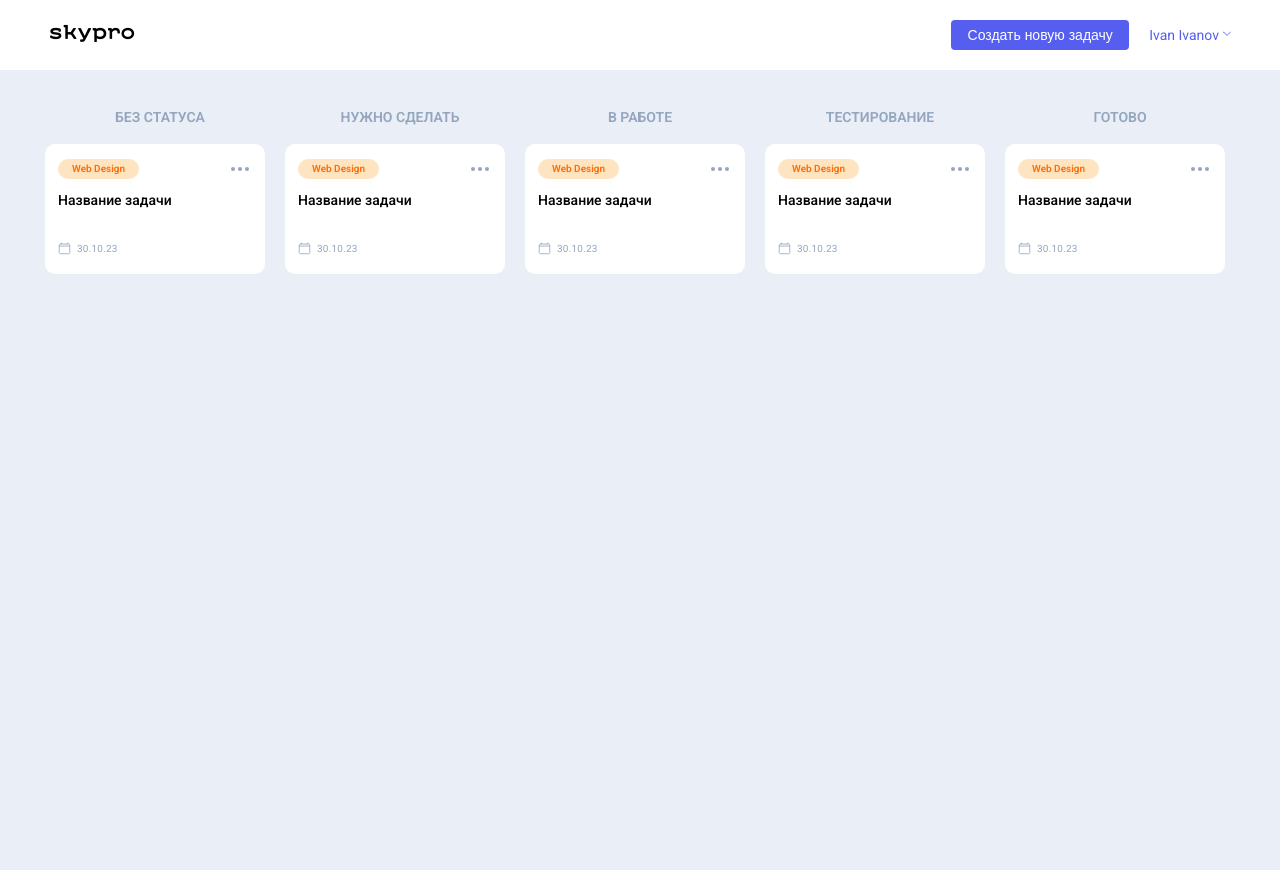
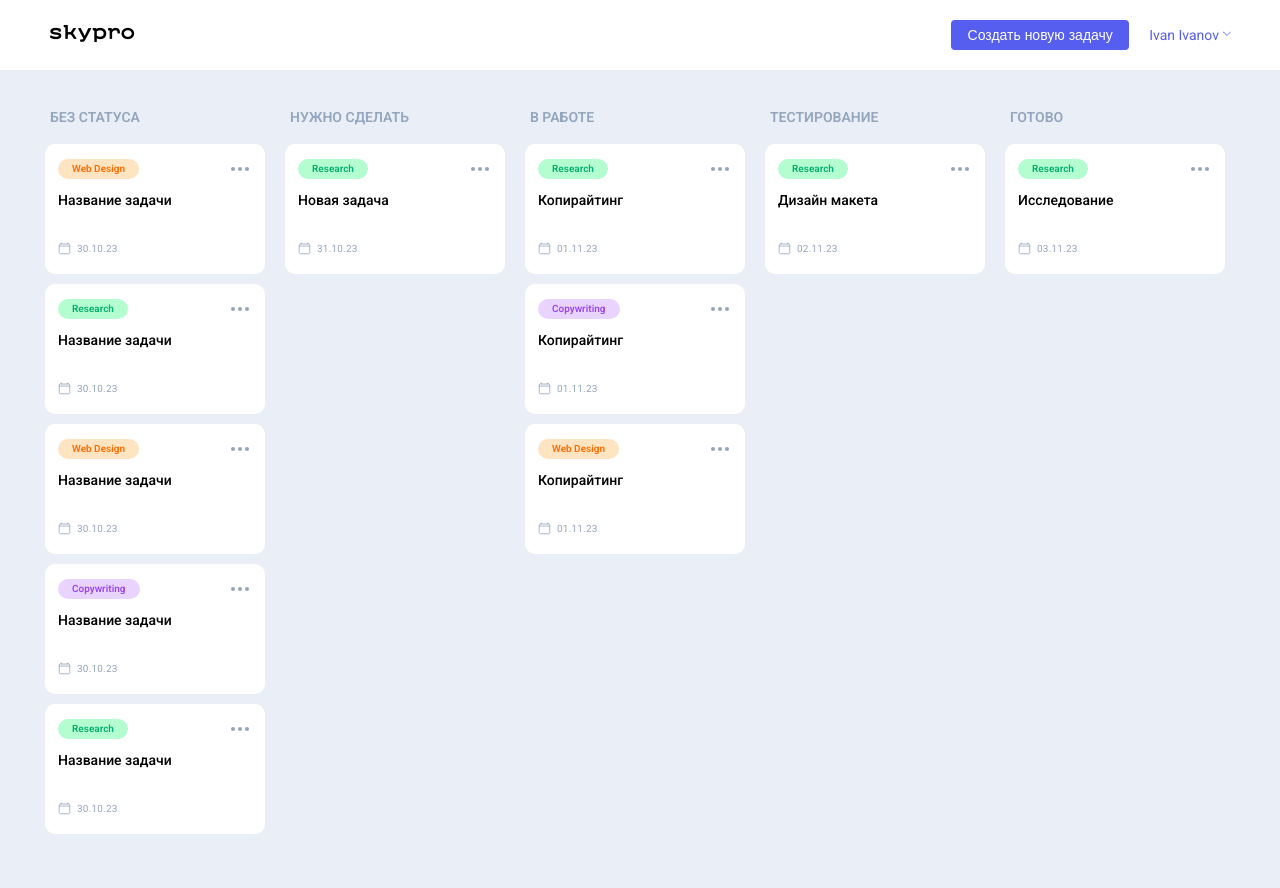
Before and after one commit to Veritas-lab/skypro-kanban, a React (Vite) app: page / in a window 1280 px wide. Built offline with nearby package versions, Linux system fonts and the light colour scheme.

Commit message:
Выполнено домашнее задание 2 с имитацией загрузки карточек

```diff
--- a/src/App.css
+++ b/src/App.css
@@ -1,46 +1,3 @@
-#root {
-  /* max-width: 1280px; */
-  margin: 0 auto;
-  /* padding: 2rem; */
-  text-align: center;
-}
-
-.logo {
-  height: 6em;
-  padding: 1.5em;
-  will-change: filter;
-  transition: filter 300ms;
-}
-.logo:hover {
-  filter: drop-shadow(0 0 2em #646cffaa);
-}
-.logo.react:hover {
-  filter: drop-shadow(0 0 2em #61dafbaa);
-}
-
-@keyframes logo-spin {
-  from {
-    transform: rotate(0deg);
-  }
-  to {
-    transform: rotate(360deg);
-  }
-}
-
-@media (prefers-reduced-motion: no-preference) {
-  a:nth-of-type(2) .logo {
-    animation: logo-spin infinite 20s linear;
-  }
-}
-
-.card {
-  padding: 2em;
-}
-
-.read-the-docs {
-  color: #888;
-}
-
 * {
   margin: 0;
   padding: 0;
@@ -130,17 +87,17 @@ body {
   display: block;
 }
 
-._orange {
+._web-design {
   background-color: #ffe4c2;
   color: #ff6d00;
 }
 
-._green {
+._research {
   background-color: #b4fdd1;
   color: #06b16e;
 }
 
-._purple {
+._copywriting {
   background-color: #e9d4ff;
   color: #9a48f1;
 }
@@ -831,10 +788,11 @@ body {
   padding: 0;
 }
 .header__pop-user-set {
-  display: none;
+  display: block;
   position: absolute;
   top: 61px;
   right: 0;
+  z-index: 10;
   width: 213px;
   height: 205px;
   border-radius: 10px;
@@ -843,7 +801,6 @@ body {
   box-shadow: 0px 10px 39px 0px rgba(26, 56, 101, 0.21);
   padding: 34px;
   text-align: center;
-  z-index: 2;
 }
 
 .main {
--- a/src/components/Card/Card.jsx
+++ b/src/components/Card/Card.jsx
@@ -1,10 +1,52 @@
-export default function Card() {
+import { useState, useEffect } from "react";
+
+export default function Card({ cardData }) {
+  const [isLoading, setIsLoading] = useState(true);
+
+  useEffect(() => {
+    // Имитация загрузки данных
+    const timer = setTimeout(() => {
+      setIsLoading(false);
+    }, 1500);
+
+    return () => clearTimeout(timer);
+  }, []);
+
+  if (isLoading) {
+    return (
+      <div className="cards__item">
+        <div
+          className="cards__card card"
+          style={{
+            display: "flex",
+            justifyContent: "center",
+            alignItems: "center",
+            height: "130px",
+          }}
+        >
+          <p
+            style={{
+              color: "#94A6BE",
+              fontSize: "14px",
+              fontWeight: "500",
+            }}
+          >
+            Данные загружаются...
+          </p>
+        </div>
+      </div>
+    );
+  }
+
+  const { topic, title, date } = cardData;
+  const themeClass = `_${topic.toLowerCase().replace(" ", "-")}`;
+
   return (
     <div className="cards__item">
       <div className="cards__card card">
         <div className="card__group">
-          <div className="card__theme _orange">
-            <p className="_orange">Web Design</p>
+          <div className={`card__theme ${themeClass}`}>
+            <p className={themeClass}>{topic}</p>
           </div>
           <a href="#popBrowse" target="_self">
             <div className="card__btn">
@@ -16,7 +58,7 @@ export default function Card() {
         </div>
         <div className="card__content">
           <a href="" target="_blank">
-            <h3 className="card__title">Название задачи</h3>
+            <h3 className="card__title">{title}</h3>
           </a>
           <div className="card__date">
             <svg
@@ -47,7 +89,7 @@ export default function Card() {
                 </clipPath>
               </defs>
             </svg>
-            <p>30.10.23</p>
+            <p>{date}</p>
           </div>
         </div>
       </div>
--- a/src/components/Column/Column.jsx
+++ b/src/components/Column/Column.jsx
@@ -1,13 +1,17 @@
 import Card from "../Card/Card.jsx";
 
-export default function Column({ title }) {
+export default function Column({ title, cards }) {
+  const filteredCards = cards.filter((card) => card.status === title);
+
   return (
     <div className="main__column column">
       <div className="column__title">
         <p>{title}</p>
       </div>
       <div className="cards">
-        <Card />
+        {filteredCards.map((card) => (
+          <Card key={card.id} cardData={card} />
+        ))}
       </div>
     </div>
   );
--- a/src/components/Header/Header.jsx
+++ b/src/components/Header/Header.jsx
@@ -1,6 +1,13 @@
-import PopUser from "../Popups/PopUser.jsx";
+import { useState } from "react";
+import PopUser from "../Popups/PopUser";
 
 export default function Header() {
+  const [isUserPopupOpen, setIsUserPopupOpen] = useState(false);
+
+  const toggleUserPopup = () => {
+    setIsUserPopupOpen(!isUserPopupOpen);
+  };
+
   return (
     <header className="header">
       <div className="container">
@@ -19,10 +26,17 @@ export default function Header() {
             <button className="header__btn-main-new _hover01" id="btnMainNew">
               <a href="#popNewCard">Создать новую задачу</a>
             </button>
-            <a href="#user-set-target" className="header__user _hover02">
+            <a
+              href="#user-set-target"
+              className="header__user _hover02"
+              onClick={(e) => {
+                e.preventDefault();
+                toggleUserPopup();
+              }}
+            >
               Ivan Ivanov
             </a>
-            <PopUser />
+            {isUserPopupOpen && <PopUser onClose={toggleUserPopup} />}
           </nav>
         </div>
       </div>
--- a/src/components/Main/Main.jsx
+++ b/src/components/Main/Main.jsx
@@ -1,4 +1,6 @@
 import Column from "../Column/Column.jsx";
+import { cardList } from "../../data";
+import { useState, useEffect } from "react";
 
 export default function Main() {
   const statuses = [
@@ -9,13 +11,44 @@ export default function Main() {
     "Готово",
   ];
 
+  const [isLoading, setIsLoading] = useState(true);
+
+  useEffect(() => {
+    const timer = setTimeout(() => {
+      setIsLoading(false);
+    }, 1000);
+
+    return () => clearTimeout(timer);
+  }, []);
+
   return (
     <main className="main">
       <div className="container">
         <div className="main__block">
-          {statuses.map((status) => (
-            <Column key={status} title={status} />
-          ))}
+          {isLoading ? (
+            <div
+              style={{
+                width: "100%",
+                height: "60vh",
+                display: "flex",
+                alignItems: "center",
+                justifyContent: "center",
+                fontSize: "24px",
+                color: "#565eef",
+                fontWeight: "600",
+              }}
+            >
+              Данные загружаются...
+            </div>
+          ) : (
+            statuses.map((status) => (
+              <Column
+                key={status}
+                title={status}
+                cards={cardList.filter((card) => card.status === status)}
+              />
+            ))
+          )}
         </div>
       </div>
     </main>
--- a/src/components/Popups/PopBrowse.jsx
+++ b/src/components/Popups/PopBrowse.jsx
@@ -8,8 +8,8 @@ export default function PopBrowse() {
           <div className="pop-browse__content">
             <div className="pop-browse__top-block">
               <h3 className="pop-browse__ttl">Название задачи</h3>
-              <div className="categories__theme theme-top _orange _active-category">
-                <p className="_orange">Web Design</p>
+              <div className="categories__theme theme-top _web-design _active-category">
+                <p className="_web-design">Web Design</p>
               </div>
             </div>
             <div className="pop-browse__status status">
@@ -54,8 +54,8 @@ export default function PopBrowse() {
             </div>
             <div className="theme-down__categories theme-down">
               <p className="categories__p subttl">Категория</p>
-              <div className="categories__theme _orange _active-category">
-                <p className="_orange">Web Design</p>
+              <div className="categories__theme _web-design _active-category">
+                <p className="_web-design">Web Design</p>
               </div>
             </div>
             <div className="pop-browse__btn-browse ">
--- a/src/components/Popups/PopNewCard.jsx
+++ b/src/components/Popups/PopNewCard.jsx
@@ -47,14 +47,14 @@ export default function PopNewCard() {
             <div className="pop-new-card__categories categories">
               <p className="categories__p subttl">Категория</p>
               <div className="categories__themes">
-                <div className="categories__theme _orange _active-category">
-                  <p className="_orange">Web Design</p>
+                <div className="categories__theme _web-design _active-category">
+                  <p className="_web-design">Web Design</p>
                 </div>
-                <div className="categories__theme _green">
-                  <p className="_green">Research</p>
+                <div className="categories__theme _research">
+                  <p className="_research">Research</p>
                 </div>
-                <div className="categories__theme _purple">
-                  <p className="_purple">Copywriting</p>
+                <div className="categories__theme _copywriting">
+                  <p className="_copywriting">Copywriting</p>
                 </div>
               </div>
             </div>
--- a/src/components/Popups/PopUser.jsx
+++ b/src/components/Popups/PopUser.jsx
@@ -1,14 +1,29 @@
-export default function PopUser() {
+export default function PopUser({ onClose }) {
   return (
     <div className="header__pop-user-set pop-user-set" id="user-set-target">
-      <a href="">x</a>
+      <a
+        href="#"
+        onClick={(e) => {
+          e.preventDefault();
+          onClose();
+        }}
+      >
+        x
+      </a>
       <p className="pop-user-set__name">Ivan Ivanov</p>
       <p className="pop-user-set__mail">ivan.ivanov@gmail.com</p>
       <div className="pop-user-set__theme">
         <p>Темная тема</p>
         <input type="checkbox" className="checkbox" name="checkbox"></input>
       </div>
-      <button type="button" className="_hover03">
+      <button
+        type="button"
+        className="_hover03"
+        onClick={(e) => {
+          e.preventDefault();
+          onClose();
+        }}
+      >
         <a href="#popExit">Выйти</a>
       </button>
     </div>
--- /dev/null
+++ b/src/data.js
@@ -0,0 +1,79 @@
+export const cardList = [
+  {
+    id: 1,
+    topic: "Web Design",
+    title: "Название задачи",
+    date: "30.10.23",
+    status: "Без статуса",
+  },
+  {
+    id: 2,
+    topic: "Research",
+    title: "Новая задача",
+    date: "31.10.23",
+    status: "Нужно сделать",
+  },
+  {
+    id: 3,
+    topic: "Research",
+    title: "Копирайтинг",
+    date: "01.11.23",
+    status: "В работе",
+  },
+  {
+    id: 4,
+    topic: "Research",
+    title: "Дизайн макета",
+    date: "02.11.23",
+    status: "Тестирование",
+  },
+  {
+    id: 5,
+    topic: "Research",
+    title: "Исследование",
+    date: "03.11.23",
+    status: "Готово",
+  },
+  {
+    id: 6,
+    topic: "Research",
+    title: "Название задачи",
+    date: "30.10.23",
+    status: "Без статуса",
+  },
+  {
+    id: 7,
+    topic: "Web Design",
+    title: "Название задачи",
+    date: "30.10.23",
+    status: "Без статуса",
+  },
+  {
+    id: 8,
+    topic: "Copywriting",
+    title: "Название задачи",
+    date: "30.10.23",
+    status: "Без статуса",
+  },
+  {
+    id: 9,
+    topic: "Research",
+    title: "Название задачи",
+    date: "30.10.23",
+    status: "Без статуса",
+  },
+  {
+    id: 10,
+    topic: "Copywriting",
+    title: "Копирайтинг",
+    date: "01.11.23",
+    status: "В работе",
+  },
+  {
+    id: 11,
+    topic: "Web Design",
+    title: "Копирайтинг",
+    date: "01.11.23",
+    status: "В работе",
+  },
+];
```
